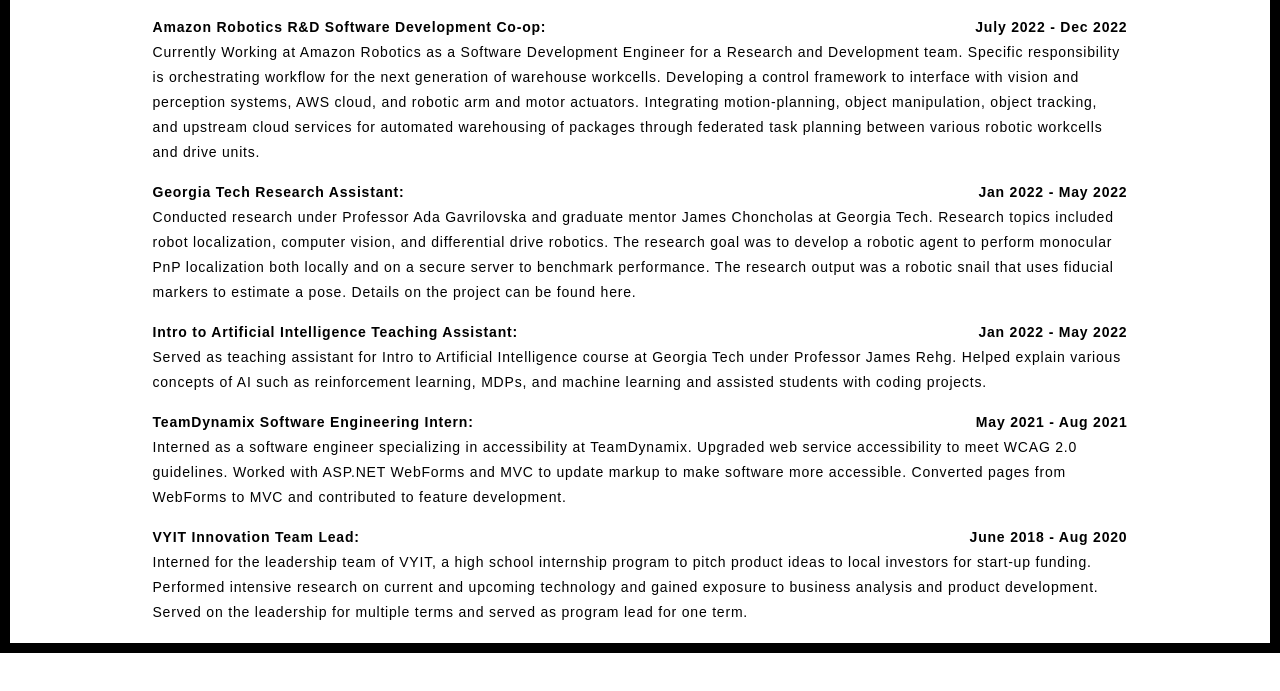
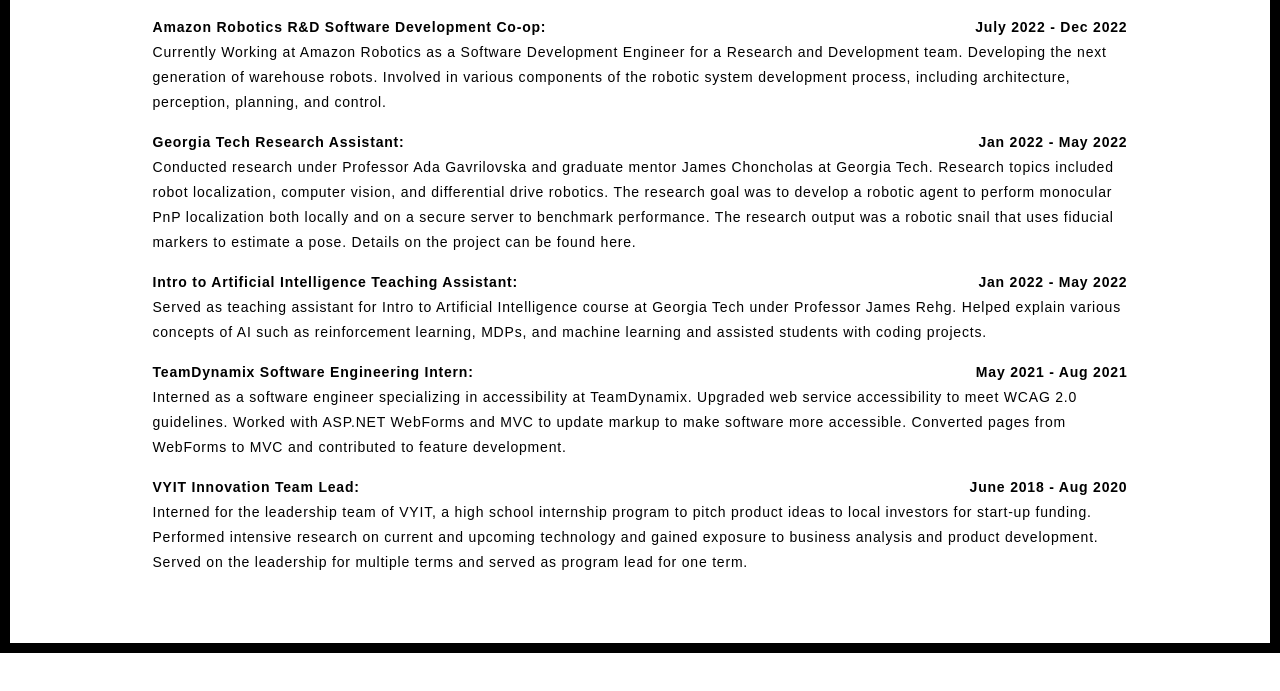
Before and after one commit to pkachana3/pkachana3.github.io, a plain HTML site: page components.html in a window 1280 px wide. Shown: the part 147-838 px from the top of the page. Drawn offline with Linux system fonts and the light colour scheme.

Commit message:
Update components.html

```diff
--- a/components.html
+++ b/components.html
@@ -63,10 +63,8 @@
             <b>Amazon Robotics R&D Software Development Co-op: <span style="text-align: right; float:right">July 2022 - Dec 2022</span></b>
 
             <p>Currently Working at Amazon Robotics as a Software Development Engineer for a Research and Development team.
-Specific responsibility is orchestrating workflow for the next generation of warehouse workcells. Developing a
-control framework to interface with vision and perception systems, AWS cloud, and robotic arm and motor actuators.
-Integrating motion-planning, object manipulation, object tracking, and upstream cloud services for automated warehousing
-of packages through federated task planning between various robotic workcells and drive units.
+Developing the next generation of warehouse robots. Involved in various components of the robotic system development process,
+including architecture, perception, planning, and control.
             </p>
           </div>
         </div>
```
